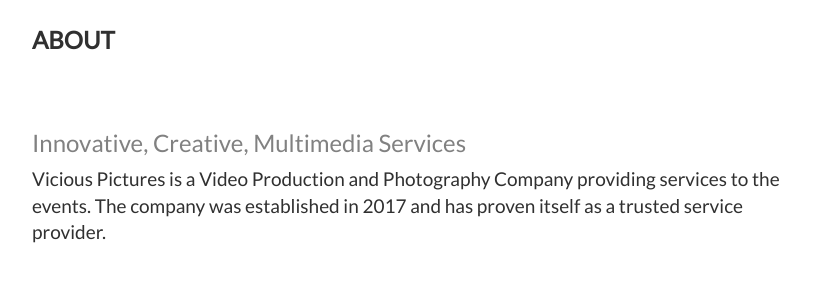
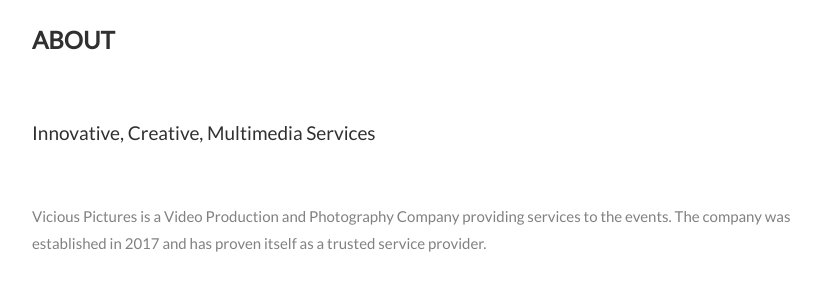
Before and after one commit to Mashego/mashego1.github.io, a plain HTML site: page index.html in a window 1280 px wide. Shown: the part 900-1191 px from the top of the page, 18-853 px from the left. Drawn offline with nearby package versions, Linux system fonts and the light colour scheme.

Commit message:
Update index.html

```diff
--- a/index.html
+++ b/index.html
@@ -297,8 +297,8 @@
   <div class="row">
     <div class="col-sm-8">
       <h2>About</h2><br>
-      <h3>Innovative, Creative, Multimedia Services</h3>
-      <h4>Vicious Pictures is a Video Production and Photography Company providing services to the events. The company was established in 2017 and has proven itself as a trusted service provider.</h4><br>
+      <h4>Innovative, Creative, Multimedia Services</h4><br>
+      <p>Vicious Pictures is a Video Production and Photography Company providing services to the events. The company was established in 2017 and has proven itself as a trusted service provider.</p><br>
       <p>We are a dedicated team of videographers and photographers led by the director and founder Steve Siboza who is young innovator, creative and passionate cinematographer and photographer has been featured in few local TV commercials for MTN, VODACOM, CELL C and AFCON etc.</p>
       <br>
       <p>We have a strong, healthy relationship with marketing companies, local retail stores, brands and event planners both in public and private sector. We pride ourselves in having the most fresh, authentic innovative approach, resulting in delivering a world class experience with every project we execute.</p><br>
```
